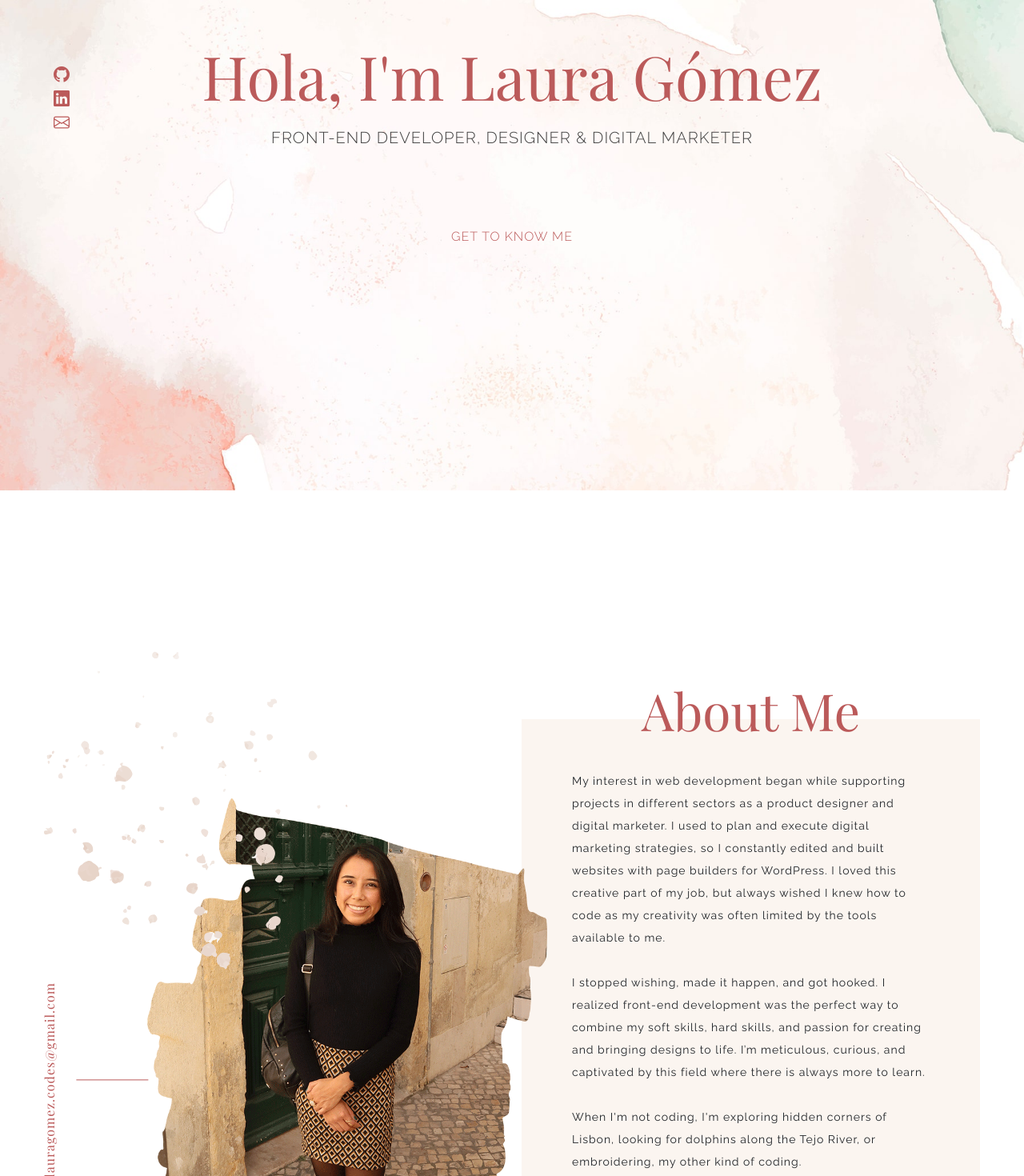
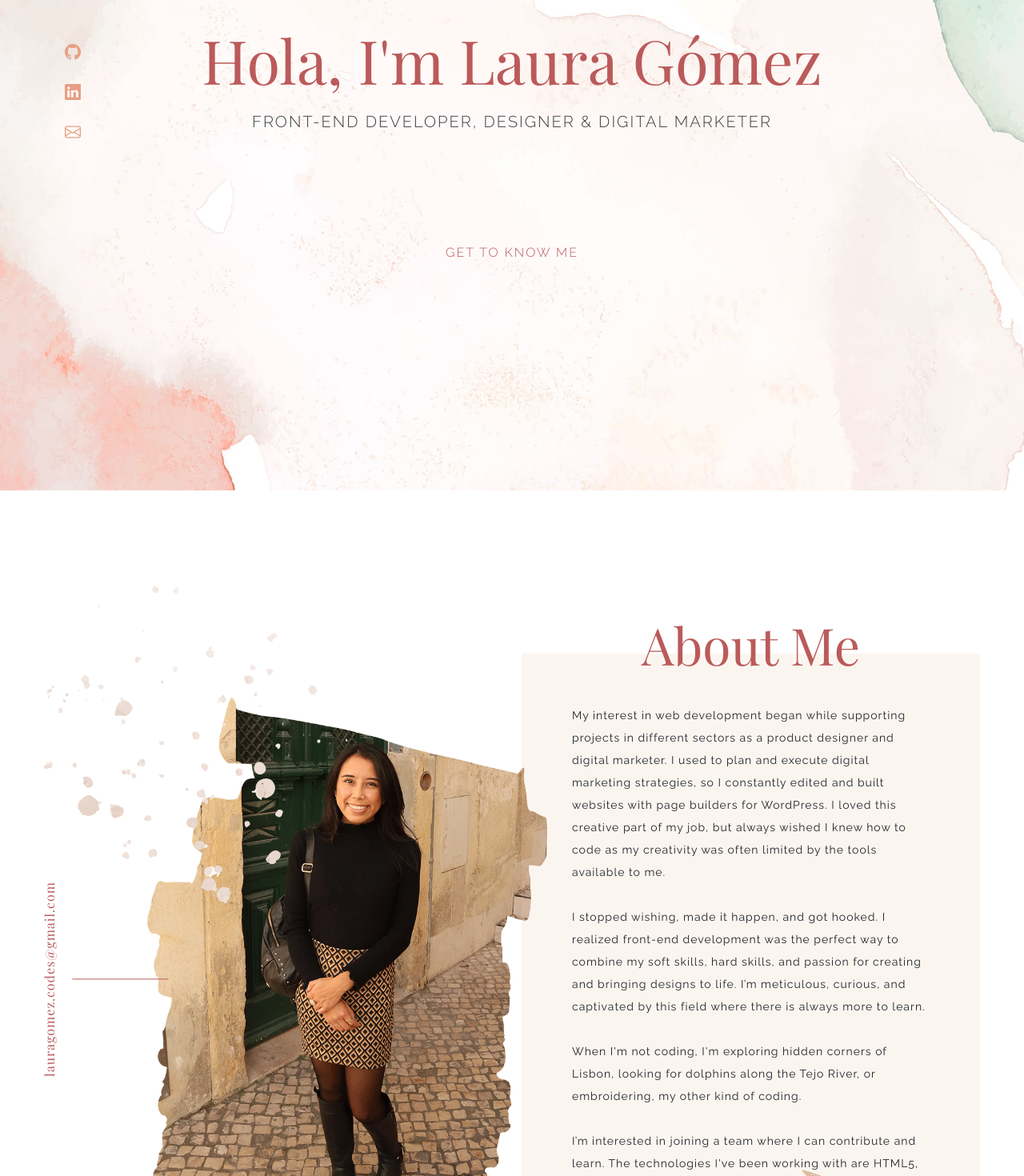
Before and after one commit to lauragomez04/react-portfolio, a React (Create React App) app: page / in a window 1280 px wide. Shown: the part 240-1710 px from the top of the page at 80% size. Built offline with nearby package versions, Linux system fonts and the light colour scheme; a web font is replaced by a local one.

Commit message:
Added media queries to hero and about me

```diff
--- a/src/AboutMe.css
+++ b/src/AboutMe.css
@@ -1,5 +1,5 @@
 .AboutMe {
-  margin-top: 490px;
+  margin-top: 388px;
 }
 
 /* left column styles */
@@ -30,11 +30,11 @@
   display: block;
   height: 1px;
   position: absolute;
-  top: 135px;
+  top: 160px;
   right: 50%;
   transform-origin: right;
   transform: rotate(90deg);
-  width: 90px;
+  width: 120px;
 }
 
 .about-img {
@@ -47,7 +47,7 @@
 .email-link {
   position: relative;
   left: -115px;
-  top: 184px;
+  top: 140px;
 }
 
 /* right column styles */
@@ -98,8 +98,8 @@
 }
 
 @media (max-width: 960px) {
-  .about-title {
-    margin-top: 52px;
+  .AboutMe {
+    margin-top: 0px;
   }
 
   .about-button {
--- a/src/Introduction.css
+++ b/src/Introduction.css
@@ -1,7 +1,7 @@
 .introduction-text h1 {
   color: var(--primary-color);
   margin-bottom: 20px;
-  margin-top: 120px;
+  margin-top: 40px;
   font-family: var(--titles-font);
   font-size: 76px;
 }
@@ -11,12 +11,20 @@
   font-family: var(--paragraph-font);
   font-weight: 300;
   font-size: 20px;
-  letter-spacing: 1px;
+  letter-spacing: 2px;
 }
 
 .Introduction a {
+  color: var(--icon-color);
+}
+
+.Introduction li {
+  margin-top: 20px;
+}
+
+.Introduction a:hover {
   color: var(--primary-color);
-  padding: 12px;
+  transition: all 200ms ease-in-out;
 }
 
 .contact-icons {
@@ -24,7 +32,8 @@
   list-style: none;
   margin: 0;
   position: relative;
-  top: 240px;
+  left: 26px;
+  top: 192px;
 }
 
 .cta {
@@ -32,6 +41,28 @@
   font-family: var(--paragraph-font);
   font-size: 16px;
   font-weight: 300;
-  letter-spacing: 1px;
-  margin-top: 100px;
+  letter-spacing: 2px;
+  margin-top: 140px;
 }
+
+@media (max-width: 960px) {
+  .introduction-text h1 {
+    font-size: 28px;
+    margin-top: 32px;
+  }
+
+  .introduction-text h2 {
+    font-size: 12px;
+    margin-top: -8px;
+    line-height: 150%;
+  }
+
+  .contact-icons {
+    display: none;
+  }
+
+  .cta {
+    font-size: 8px;
+    margin-top: 28px;
+  }
+}
--- a/src/Introduction.js
+++ b/src/Introduction.js
@@ -7,17 +7,29 @@ export default function Introduction() {
       <div className="row">
         <ul className="contact-icons">
           <li>
-            <a href="/" target="_blank">
+            <a
+              href="https://github.com/lauragomez04"
+              target="_blank"
+              rel="noreferrer"
+            >
               <i className="bi bi-github"></i>
             </a>
           </li>
           <li>
-            <a href="/" target="_blank">
+            <a
+              href="https://www.linkedin.com/in/lauragomezblanco/"
+              target="_blank"
+              rel="noreferrer"
+            >
               <i className="bi bi-linkedin"></i>
             </a>
           </li>
           <li>
-            <a href="/" target="_blank">
+            <a
+              href="mailto:lauragomez.codes@gmail.com"
+              target="_blank"
+              rel="noreferrer"
+            >
               <i className="bi bi-envelope"></i>
             </a>
           </li>
--- a/src/Navbar.css
+++ b/src/Navbar.css
@@ -1,6 +1,10 @@
 .Navbar .navbar {
   background-color: transparent !important;
   font-family: var(--paragraph-font);
+}
+
+.Navbar .navbar-brand {
+  margin: 0px;
 }
 
 .Navbar .logo {
```
